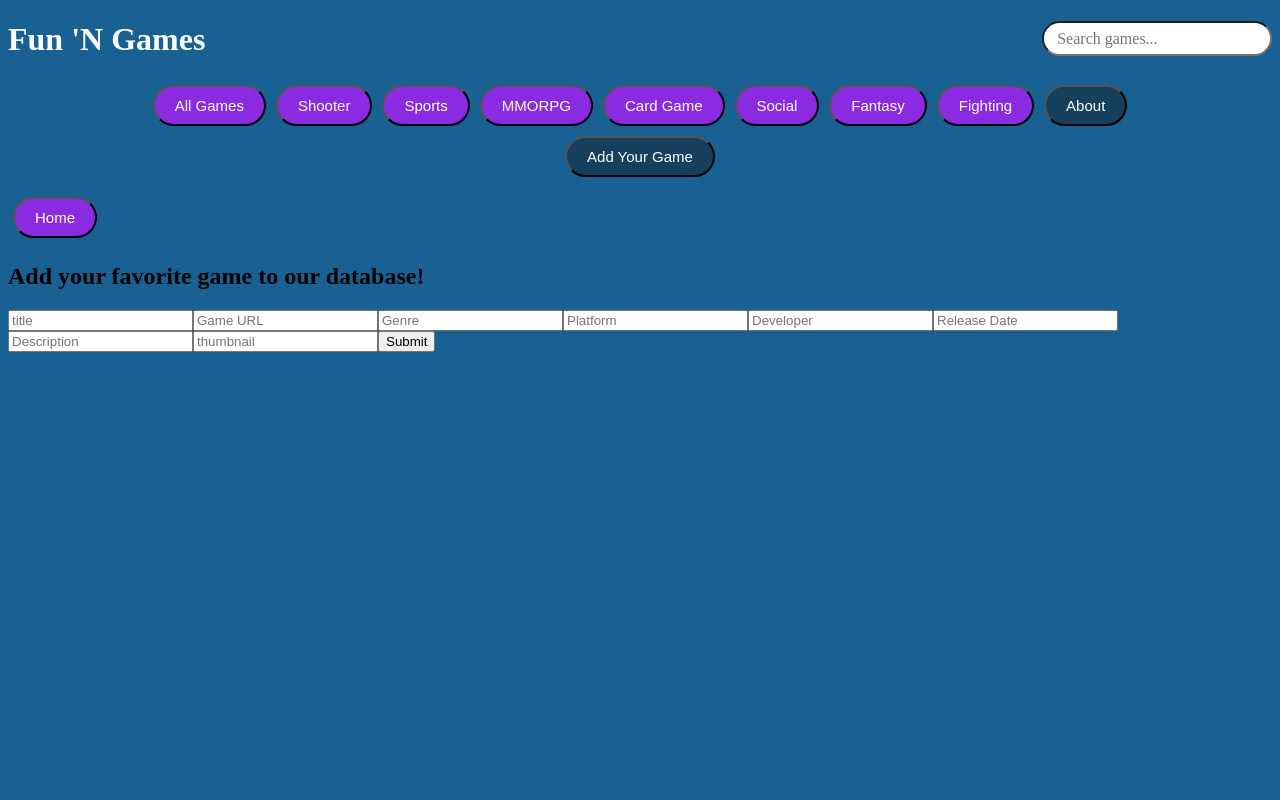
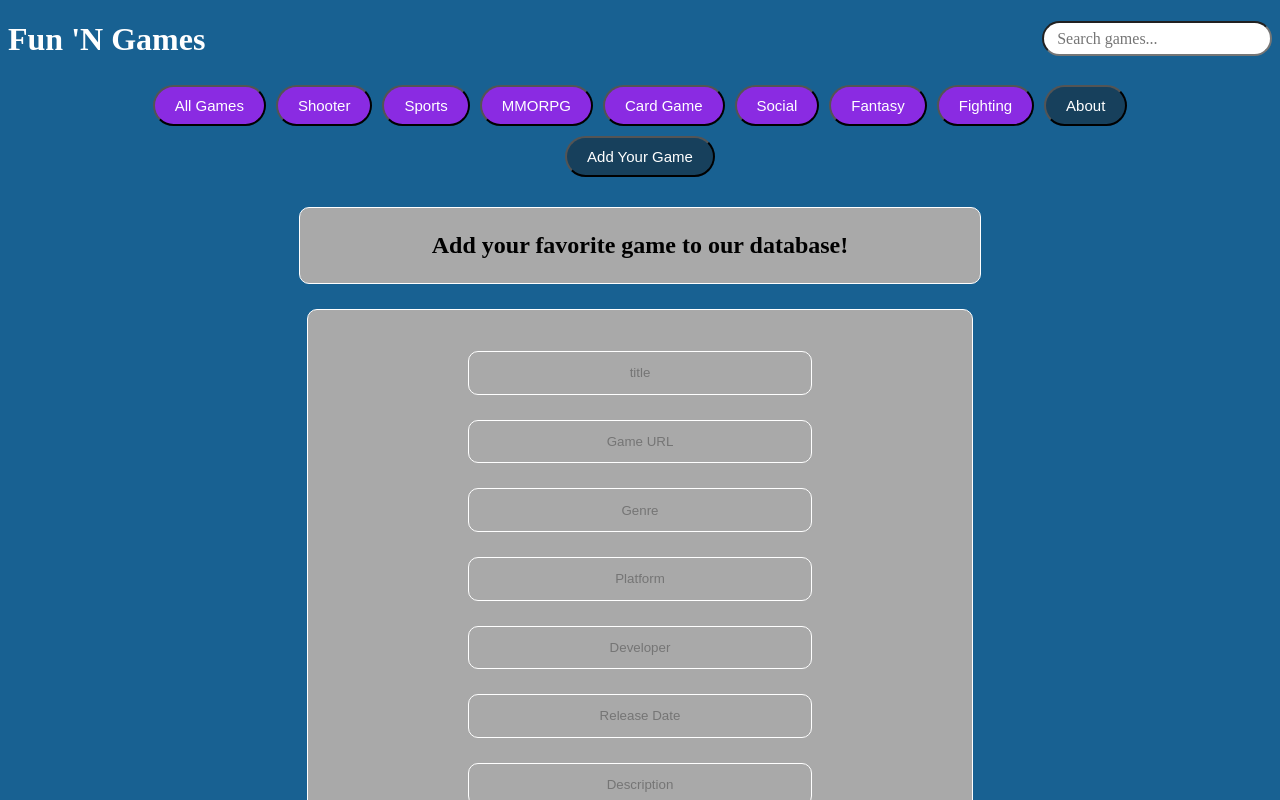
Before and after one commit to andesjoshua/video-game-website, a React (Create React App) app: page /new in a window 1280 px wide. Shown: the top 800 px of the page. Built offline with nearby package versions, Linux system fonts and the light colour scheme; data requests are answered from the project's data file.

Commit message:
form css

```diff
--- a/src/AddGameForm.js
+++ b/src/AddGameForm.js
@@ -51,7 +51,6 @@ const AddGameForm = ({addGame}) => {
 
     return (
         <FormContainer>
-            <button><NavLink to='/'>Home</NavLink></button>
             <h2>Add your favorite game to our database!</h2>
             <form onSubmit={handleSubmit}>
                 <input name='title' placeholder='title' value={formData.title} onChange={handleChange}/>
@@ -64,7 +63,7 @@ const AddGameForm = ({addGame}) => {
                 onChange={handleChange}/>
                 <input name='thumbnail'placeholder='thumbnail' value={formData.thumbnail} onChange={handleChange}/>
 
-                <input type='submit' onSubmit={handleSubmit}/>
+                <input type='submit' className='submit' onSubmit={handleSubmit}/>
             </form>
         </FormContainer>
     )
@@ -73,23 +72,19 @@ const AddGameForm = ({addGame}) => {
 export default AddGameForm
 
 const FormContainer = styled.div `
-
-    button {
-       color: white;
-        padding: 10px 20px;
-        background-color: blueviolet;
-        border-radius: 50px;
-        margin: 5px;
-        display: inline-block;
-        cursor: pointer;
-        font-size: 15px;
-        :hover{
-            z-index: 1;
-            transform: scale(1.25);
-        }
-            a{
-            text-decoration: none;
-            color: white
-        }
+    * {
+    .submit:hover{
+        background-color: #4CAF50;
+        color: white;
+        cursor: pointer
+      }
+    width:50%;
+    background-color:darkgray;
+    border: 1px solid white;
+    margin: 25px auto 0;
+    padding: 1em;
+    -moz-border-radius: 10px;
+    -webkit-border-radius: 10px;
+    text-align: center;
     }
 `
```
Also changed, not shown: src/db.json.
